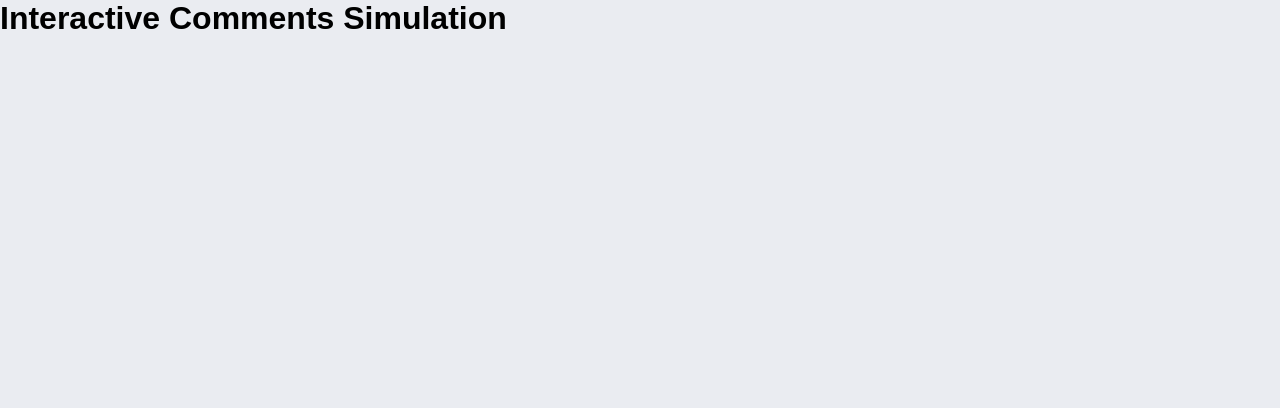
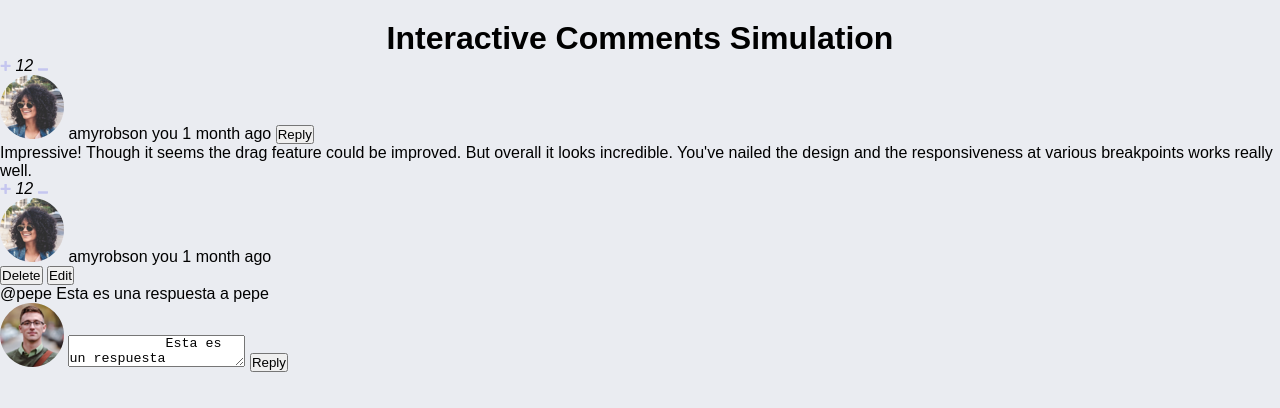
Before and after one commit to alexisPraiz19/interactive-comments-section, a website built with Vite: page index.html in a window 1280 px wide. Built offline with nearby package versions, Linux system fonts and the light colour scheme.

Commit message:
Primera estrucuración de contenido en archivo HTML

```diff
--- a/index.html
+++ b/index.html
@@ -9,5 +9,75 @@
   </head>
   <body>
     <h1>Interactive Comments Simulation</h1>
+
+    <main class="main">
+      <article class="comment">
+        <!-- Contenido principal y respuestas -->
+        <div class="container-content-&-replies">
+          <!-- Caja con el contenido principal del comentario -->
+          <div class="content">
+            <aside class="score">
+              <span class="plus"><img src="public/svg/icon-plus.svg" alt="icon-plus"></span>
+              <em class="currenScore">12</em>
+              <span class="minus"><img src="public/svg/icon-minus.svg" alt="icon-plus"></span>
+            </aside>
+
+            <div class="principal">
+              <div class="comment-info">
+                <img src="public/avatars/image-amyrobson.webp" alt="user-avatar" class="avatar">
+                <span class="username">amyrobson</span>
+                <span class="currentUser">you</span>
+                <time datetime="">1 month ago</time>
+                <button type="button">Reply</button>
+              </div>
+
+              <p class="text-comment">
+                Impressive! Though it seems the drag feature could be improved. But overall it
+                looks incredible. You've nailed the design and the responsiveness at various breakpoints
+                works really well.
+              </p>
+            </div>
+          </div>
+
+          <!-- Caja de respuestas al comentario principal -->
+          <div class="replies">
+            <div class="reply">
+              <aside class="score">
+                <span class="plus"><img src="public/svg/icon-plus.svg" alt="icon-plus"></span>
+                <em class="currenScore">12</em>
+                <span class="minus"><img src="public/svg/icon-minus.svg" alt="icon-plus"></span>
+              </aside>
+
+              <div class="principal">
+                <div class="comment-info">
+                  <img src="public/avatars/image-amyrobson.webp" alt="user-avatar" class="avatar">
+                  <span class="username">amyrobson</span>
+                  <span class="currentUser">you</span>
+                  <time datetime="">1 month ago</time>
+
+                  <div class="delete-&-edit-comment">
+                    <button type="button">Delete</button>
+                    <button type="button">Edit</button>
+                  </div>
+                </div>
+
+                <p class="text-comment">
+                  <span class="replying-to">@pepe</span> Esta es una respuesta a pepe
+                </p>
+              </div>
+            </div>
+          </div>
+        </div>
+
+        <!-- Caja hermana en caso de querer responder -->
+        <form class="reply">
+          <img src="public/avatars/image-juliusomo.webp" alt="currentUser-image" class="current-user">
+          <textarea name="reply comment" placeholder="Reply comment...">
+            Esta es un respuesta
+          </textarea>
+          <button type="submit">Reply</button>
+        </form>
+      </article>
+    </main>
   </body>
 </html>
--- a/src/css/general/general.css
+++ b/src/css/general/general.css
@@ -5,8 +5,11 @@
 }
 
 body{
+    padding-top: 20px;
     font-family: "Rubik", sans-serif;
     font-size: 16px;
     font-weight: 400;
     background-color: var(--Light-gray);
+
+    h1:first-child{ text-align: center }
 }
```
Also changed, not shown: src/js/index.js (added).
